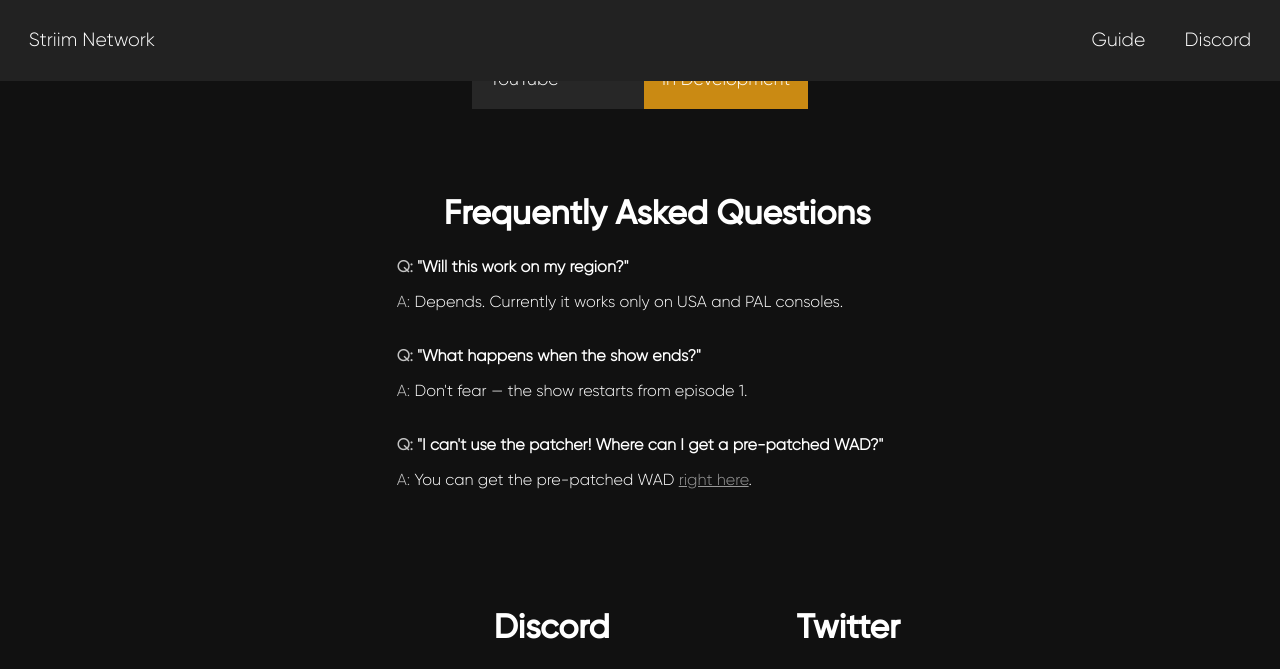
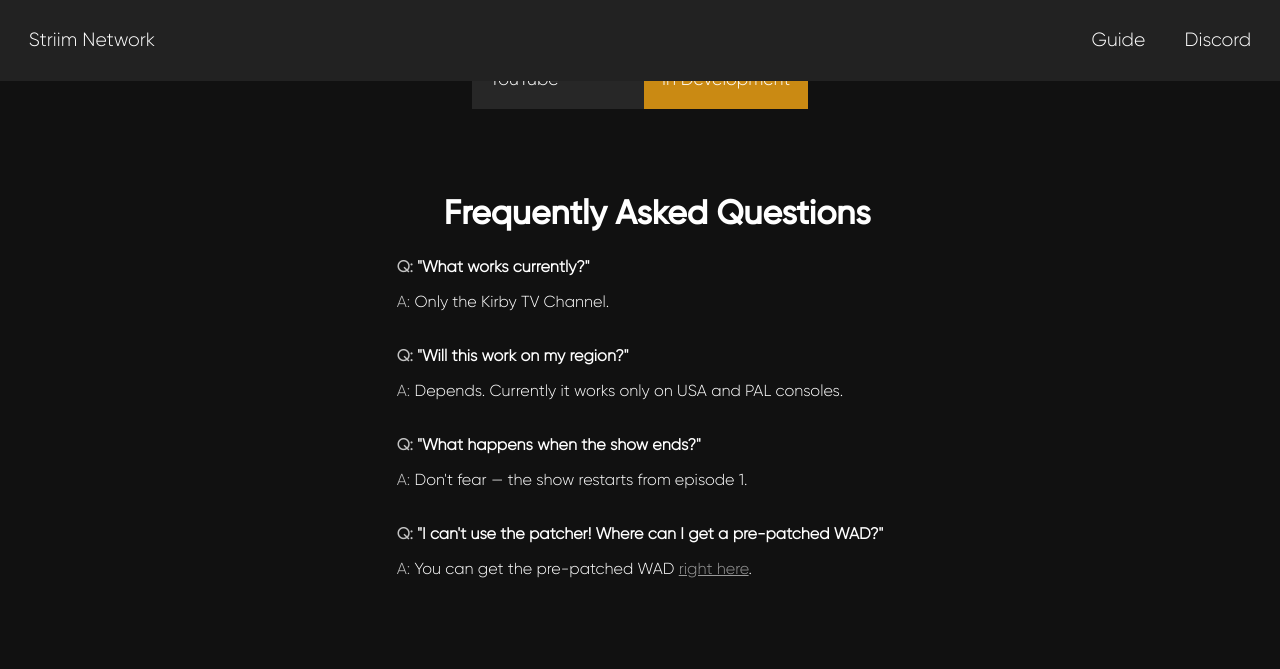
Before and after one commit to StriimNetwork/website, a Jekyll site: the page built from index.html, in a window 1280 px wide and 900 px high, scrolled down 1101 px, cut to the strip 0-669 px from the top of the window. Built offline with Jekyll 4.4.1, drawn with Linux system fonts in a browser that asks for light colours; comment, search, counter and statistics services are not loaded.

Commit message:
update faq

```diff
--- a/index.html
+++ b/index.html
@@ -34,6 +34,10 @@ layout: default
 <div class="faq section center">
     <h1><i class="fas fa-question-circle"></i> Frequently Asked Questions</h1>
     <div class="faq-text">
+		<b><span class="o75">Q:</span> "What works currently?"</b>
+        <br>
+        <p><span class="o75">A:</span> Only the Kirby TV Channel.</p>
+		<br>
         <b><span class="o75">Q:</span> "Will this work on my region?"</b>
         <br>
         <p><span class="o75">A:</span> Depends. Currently it works only on USA and PAL consoles.</p>
```
